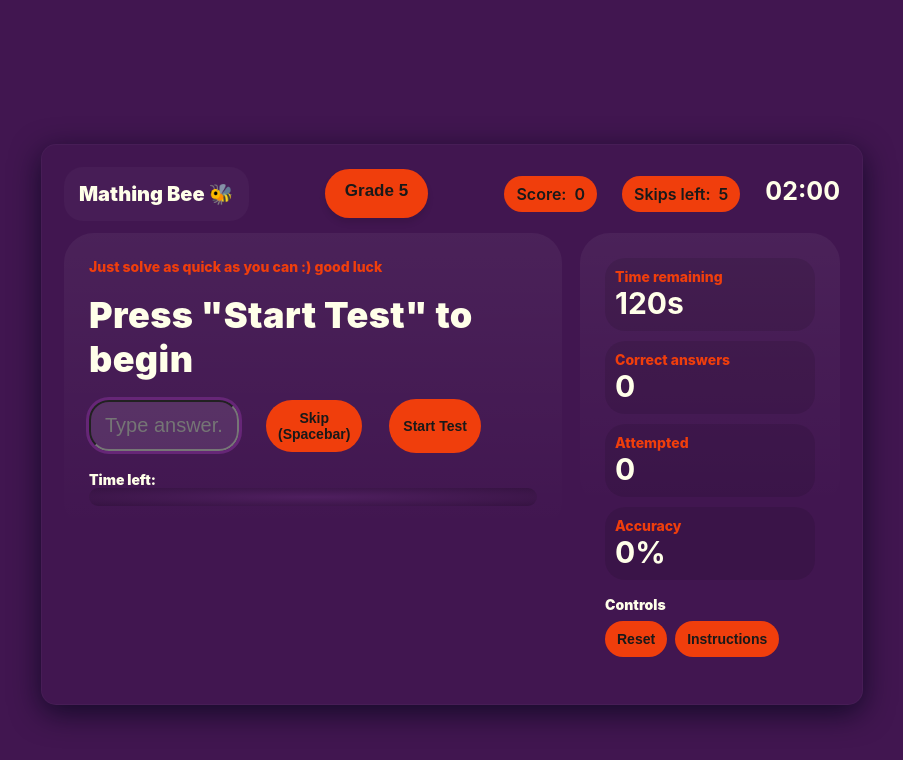
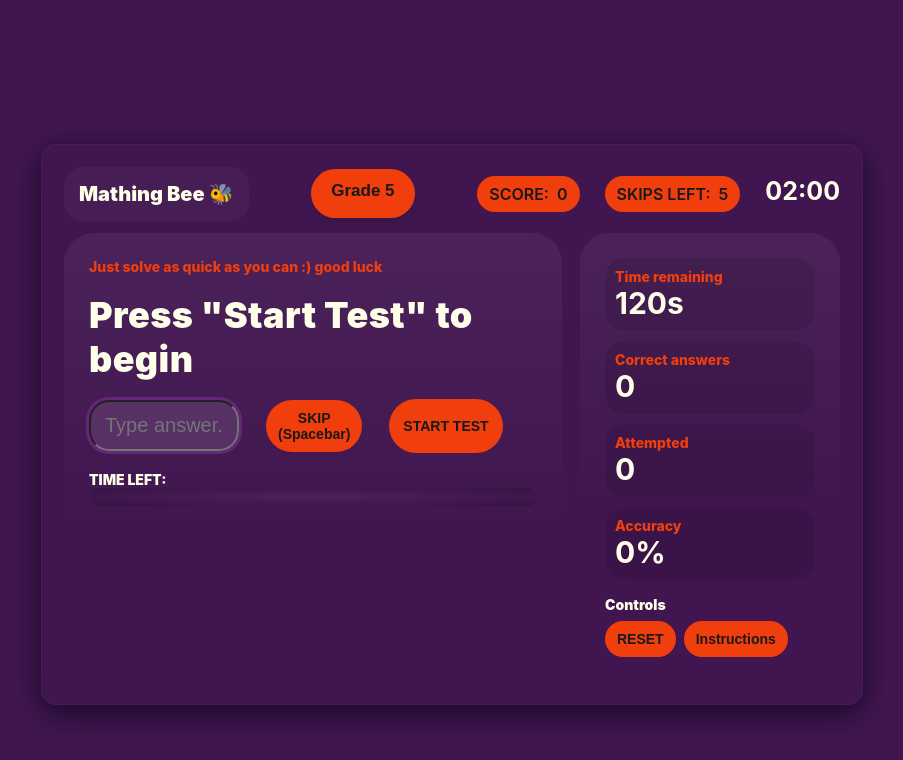
Before and after one commit to ziadkutaini-code/Mathingbee, a plain HTML site: page index.html in a window 1280 px wide. Shown: the whole page, without its empty margins (188-1091 px from the left). Drawn offline with Linux system fonts and the light colour scheme.

Commit message:
Update index.html

```diff
--- a/index.html
+++ b/index.html
@@ -28,8 +28,8 @@
 
 
         <div class="meta">
-          <div class="chip">Score: <span id="score">0</span></div>
-          <div class="chip">Skips left: <span id="skips">5</span></div>
+          <div class="chip">SCORE: <span id="score">0</span></div>
+          <div class="chip">SKIPS LEFT: <span id="skips">5</span></div>
           <div class="timer" id="timer">02:00</div>
         </div>
       </header>
@@ -42,12 +42,12 @@
 
           <div class="input-row">
             <input inputmode="numeric" id="answerInput" class="answer" autocomplete="off" placeholder="Type answer..." aria-label="Answer input" />
-            <button id="skipBtn" class="secondary">Skip <br> (Spacebar)</button>
-            <button id="startBtn" class="btn">Start Test</button>
+            <button id="skipBtn" class="secondary">SKIP <br> (Spacebar)</button>
+            <button id="startBtn" class="btn">START TEST</button>
           </div>
 
           <div style="margin-top:18px">
-            <div class="small-muted">Time left:</div>
+            <div class="small-muted">TIME LEFT:</div>
             <div class="progress" aria-hidden="true">
               <div class="bar" id="bar"></div>
             </div>
@@ -65,7 +65,7 @@
           <div style="margin-top:16px">
             <div class="small-muted">Controls</div>
             <div style="display:flex;gap:8px;margin-top:8px">
-              <button id="resetBtn" class="secondary">Reset</button>
+              <button id="resetBtn" class="secondary">RESET</button>
               <button id="helpBtn" class="secondary">Instructions</button>
             </div>
           </div>
```
